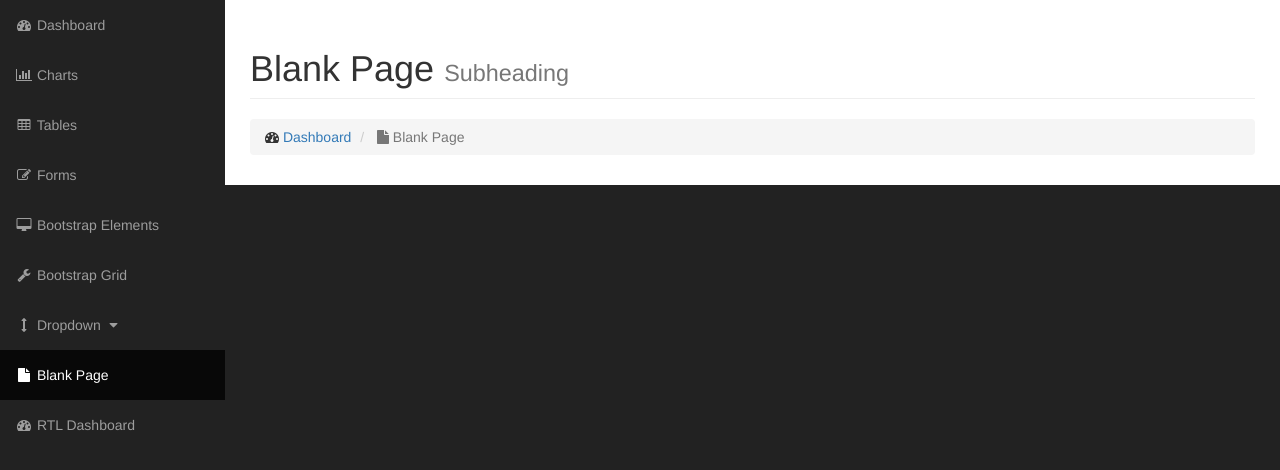
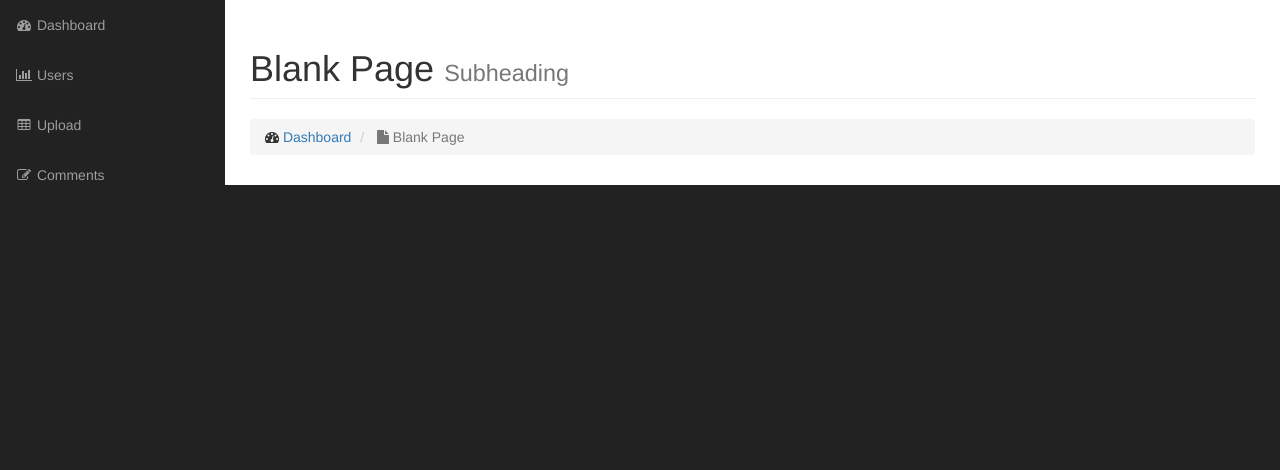
Before and after one commit to gibbo101/gallery, a PHP site: page /admin in a window 1280 px wide. Shown: the part 51-521 px from the top of the page. Run offline with PHP 8.4, Linux system fonts and the light colour scheme; grey boxes labelled with a size stand in for pictures from a placeholder-image service; some libraries are stand-ins or nearby versions.

Commit message:
set nav links

```diff
--- /dev/null
+++ b/admin/includes/admin_content.php
@@ -0,0 +1,23 @@
+<div class="container-fluid">
+
+  <!-- Page Heading -->
+  <div class="row">
+    <div class="col-lg-12">
+      <h1 class="page-header">
+        Blank Page
+        <small>Subheading</small>
+      </h1>
+      <ol class="breadcrumb">
+        <li>
+          <i class="fa fa-dashboard"></i> <a href="index.html">Dashboard</a>
+        </li>
+        <li class="active">
+          <i class="fa fa-file"></i> Blank Page
+        </li>
+      </ol>
+    </div>
+  </div>
+  <!-- /.row -->
+
+</div>
+<!-- /.container-fluid -->
--- a/admin/includes/side_nav.php
+++ b/admin/includes/side_nav.php
@@ -1,39 +1,16 @@
 <div class="collapse navbar-collapse navbar-ex1-collapse">
   <ul class="nav navbar-nav side-nav">
     <li>
-                        <a href="index.html"><i class="fa fa-fw fa-dashboard"></i> Dashboard</a>
+      <a href="index.php"><i class="fa fa-fw fa-dashboard"></i> Dashboard</a>
     </li>
     <li>
-                        <a href="charts.html"><i class="fa fa-fw fa-bar-chart-o"></i> Charts</a>
+      <a href="users.php"><i class="fa fa-fw fa-bar-chart-o"></i> Users</a>
     </li>
     <li>
-                        <a href="tables.html"><i class="fa fa-fw fa-table"></i> Tables</a>
+      <a href="upload.php"><i class="fa fa-fw fa-table"></i> Upload</a>
     </li>
     <li>
-                        <a href="forms.html"><i class="fa fa-fw fa-edit"></i> Forms</a>
-                    </li>
-                    <li>
-                        <a href="bootstrap-elements.html"><i class="fa fa-fw fa-desktop"></i> Bootstrap Elements</a>
-                    </li>
-                    <li>
-                        <a href="bootstrap-grid.html"><i class="fa fa-fw fa-wrench"></i> Bootstrap Grid</a>
-                    </li>
-                    <li>
-                        <a href="javascript:;" data-toggle="collapse" data-target="#demo"><i class="fa fa-fw fa-arrows-v"></i> Dropdown <i class="fa fa-fw fa-caret-down"></i></a>
-                        <ul id="demo" class="collapse">
-                            <li>
-                                <a href="#">Dropdown Item</a>
-                            </li>
-                            <li>
-                                <a href="#">Dropdown Item</a>
-                            </li>
-                        </ul>
-                    </li>
-                    <li class="active">
-                        <a href="blank-page.html"><i class="fa fa-fw fa-file"></i> Blank Page</a>
-                    </li>
-                    <li>
-                        <a href="index-rtl.html"><i class="fa fa-fw fa-dashboard"></i> RTL Dashboard</a>
+      <a href="comments.php"><i class="fa fa-fw fa-edit"></i> Comments</a>
     </li>
   </ul>
 </div>
--- a/admin/index.php
+++ b/admin/index.php
@@ -21,29 +21,7 @@
 
         <div id="page-wrapper">
 
-            <div class="container-fluid">
-
-                <!-- Page Heading -->
-                <div class="row">
-                    <div class="col-lg-12">
-                        <h1 class="page-header">
-                            Blank Page
-                            <small>Subheading</small>
-                        </h1>
-                        <ol class="breadcrumb">
-                            <li>
-                                <i class="fa fa-dashboard"></i>  <a href="index.html">Dashboard</a>
-                            </li>
-                            <li class="active">
-                                <i class="fa fa-file"></i> Blank Page
-                            </li>
-                        </ol>
-                    </div>
-                </div>
-                <!-- /.row -->
-
-            </div>
-            <!-- /.container-fluid -->
+            <?php include("includes/admin_content.php") ?>
 
         </div>
         <!-- /#page-wrapper -->
```
Lines whose indentation alone changed are shown as unchanged.
